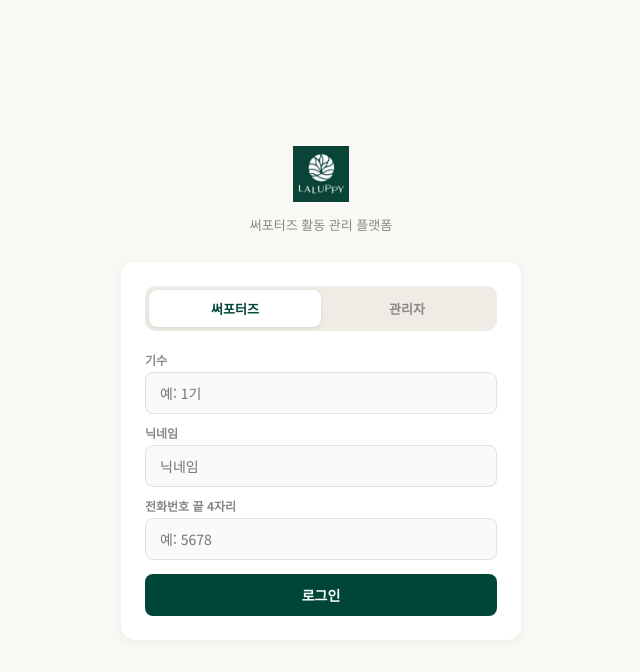
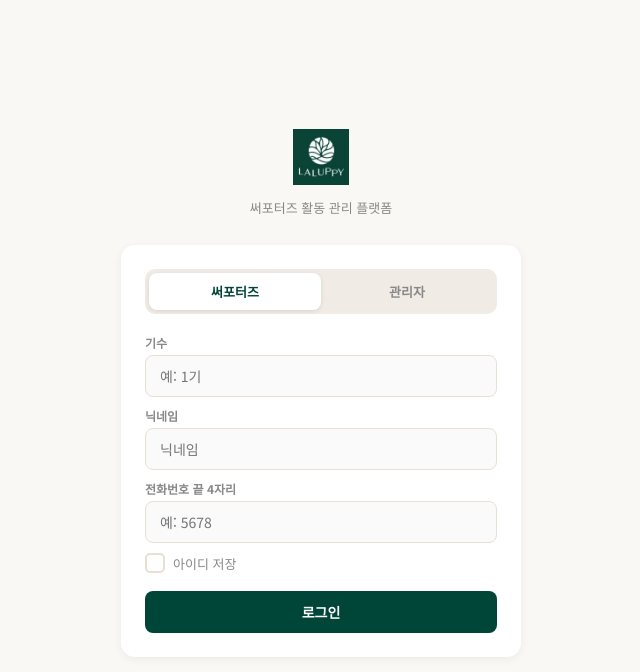
Before and after one commit to BIOCOSINC/LALUPPY, a React (Vite) app: page / in a window 1280 px wide. Shown: the top 672 px of the page, without its empty margins (319-959 px from the left). Built offline with nearby package versions, Linux system fonts and the light colour scheme.

Commit message:
Update App.jsx

```diff
--- a/src/App.jsx
+++ b/src/App.jsx
@@ -72,11 +72,21 @@ export default function App(){
     const saved=sessionStorage.getItem("laluppy_user");
     const savedView=sessionStorage.getItem("laluppy_view");
     if(saved&&savedView){setMe(JSON.parse(saved));setView(savedView);}
+    // localStorage에서 저장된 아이디 불러오기
+    const savedId=localStorage.getItem("laluppy_savedId");
+    if(savedId){
+      try{
+        const {gen,nick,phone}=JSON.parse(savedId);
+        setLf(f=>({...f,gen:gen||"",nick:nick||"",phone:phone||""}));
+        setSaveId(true);
+      }catch{}
+    }
   },[]);
 
   const[view,setView]=useState("login");
   const[adminMode,setAdminMode]=useState(false);
   const[lf,setLf]=useState({gen:"",nick:"",phone:"",code:""});
+  const[saveId,setSaveId]=useState(false);
   const[lerr,setLerr]=useState("");
   const[me,setMe]=useState(null);
   const[sp,setSp]=useState("notices");
@@ -292,7 +302,13 @@ export default function App(){
     if(!lf.gen||!lf.nick||!lf.phone){setLerr("모든 항목을 입력해 주세요.");return;}
     const list=await db.get("supporters")||[];
     const found=list.find(s=>s.gen===lf.gen.trim()&&s.nick===lf.nick.trim()&&s.phone===lf.phone.trim());
-    if(found){setMe(found);setView("supporter");setLerr("");setSp("notices");sessionStorage.setItem("laluppy_user",JSON.stringify(found));sessionStorage.setItem("laluppy_view","supporter");}
+    if(found){
+      if(saveId) localStorage.setItem("laluppy_savedId",JSON.stringify({gen:lf.gen.trim(),nick:lf.nick.trim(),phone:lf.phone.trim()}));
+      else localStorage.removeItem("laluppy_savedId");
+      setMe(found);setView("supporter");setLerr("");setSp("notices");
+      sessionStorage.setItem("laluppy_user",JSON.stringify(found));
+      sessionStorage.setItem("laluppy_view","supporter");
+    }
     else setLerr("일치하는 정보를 찾을 수 없습니다. 관리자에게 문의해 주세요.");
   };
 
@@ -668,7 +684,15 @@ export default function App(){
           <div style={{display:"flex",background:"#F0EBE4",borderRadius:10,padding:4,marginBottom:20}}>
             {[false,true].map(isA=>(<button key={String(isA)} onClick={()=>{setAdminMode(isA);setLerr("");}} style={{flex:1,padding:"9px 0",border:"none",borderRadius:8,cursor:"pointer",fontWeight:700,fontSize:13,background:adminMode===isA?CARD:"transparent",color:adminMode===isA?PC:MUTED,boxShadow:adminMode===isA?"0 1px 4px rgba(0,0,0,0.1)":"none"}}>{isA?"관리자":"써포터즈"}</button>))}
           </div>
-          {!adminMode?(<><label style={lbl}>기수</label><input style={inp} placeholder="예: 1기" value={lf.gen} onChange={e=>setLf(f=>({...f,gen:e.target.value}))} onKeyDown={e=>e.key==="Enter"&&doLogin()}/><label style={lbl}>닉네임</label><input style={inp} placeholder="닉네임" value={lf.nick} onChange={e=>setLf(f=>({...f,nick:e.target.value}))} onKeyDown={e=>e.key==="Enter"&&doLogin()}/><label style={lbl}>전화번호 끝 4자리</label><input style={inp} placeholder="예: 5678" maxLength={4} value={lf.phone} onChange={e=>setLf(f=>({...f,phone:e.target.value}))} onKeyDown={e=>e.key==="Enter"&&doLogin()}/></>)
+          {!adminMode?(<><label style={lbl}>기수</label><input style={inp} placeholder="예: 1기" value={lf.gen} onChange={e=>setLf(f=>({...f,gen:e.target.value}))} onKeyDown={e=>e.key==="Enter"&&doLogin()}/><label style={lbl}>닉네임</label><input style={inp} placeholder="닉네임" value={lf.nick} onChange={e=>setLf(f=>({...f,nick:e.target.value}))} onKeyDown={e=>e.key==="Enter"&&doLogin()}/><label style={lbl}>전화번호 끝 4자리</label><input style={inp} placeholder="예: 5678" maxLength={4} value={lf.phone} onChange={e=>setLf(f=>({...f,phone:e.target.value}))} onKeyDown={e=>e.key==="Enter"&&doLogin()}/>
+            <label style={{display:"flex",alignItems:"center",gap:8,cursor:"pointer",marginBottom:14,userSelect:"none"}}>
+              <div onClick={()=>setSaveId(v=>!v)} style={{width:20,height:20,borderRadius:5,border:`2px solid ${saveId?PC:BORDER}`,background:saveId?PC:"#fff",display:"flex",alignItems:"center",justifyContent:"center",flexShrink:0,transition:"all 0.15s"}}>
+                {saveId&&<span style={{color:"#fff",fontSize:13,lineHeight:1}}>✓</span>}
+              </div>
+              <span style={{fontSize:13,color:saveId?PC:MUTED,fontWeight:saveId?700:400}} onClick={()=>setSaveId(v=>!v)}>아이디 저장</span>
+              {saveId&&<span style={{fontSize:11,color:MUTED,marginLeft:"auto"}}>📱 이 기기에 저장됨</span>}
+            </label>
+          </>)
             :(<><label style={lbl}>관리자 코드</label><input style={inp} type="password" value={lf.code} onChange={e=>setLf(f=>({...f,code:e.target.value}))} onKeyDown={e=>e.key==="Enter"&&doLogin()}/></>)}
           {lerr&&<div style={{color:"#C0392B",fontSize:13,marginBottom:10,textAlign:"center"}}>{lerr}</div>}
           <button onClick={doLogin} style={{...btn(PC),width:"100%",marginTop:4}}>로그인</button>
```
